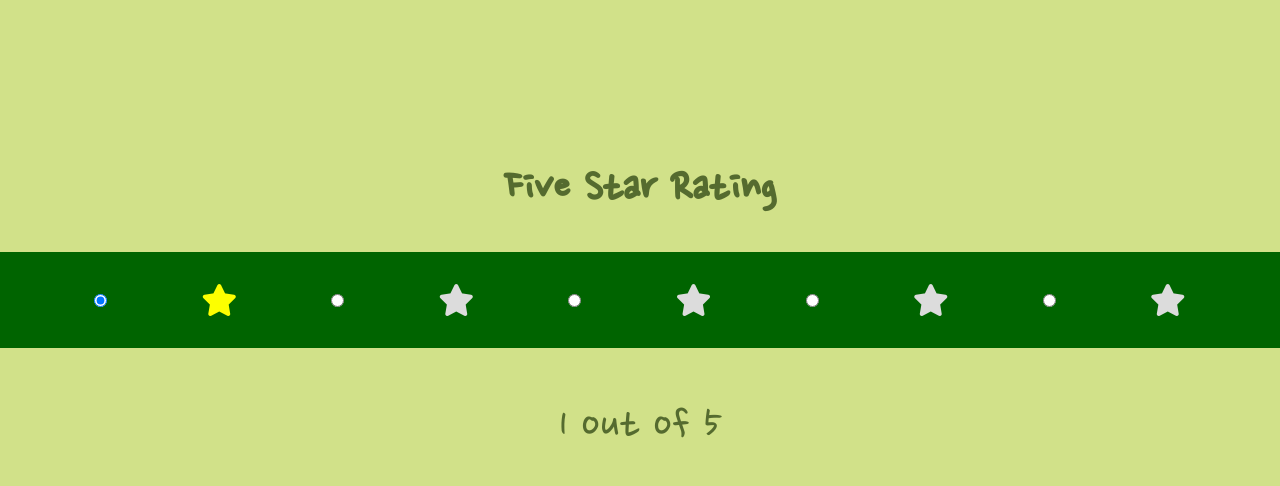
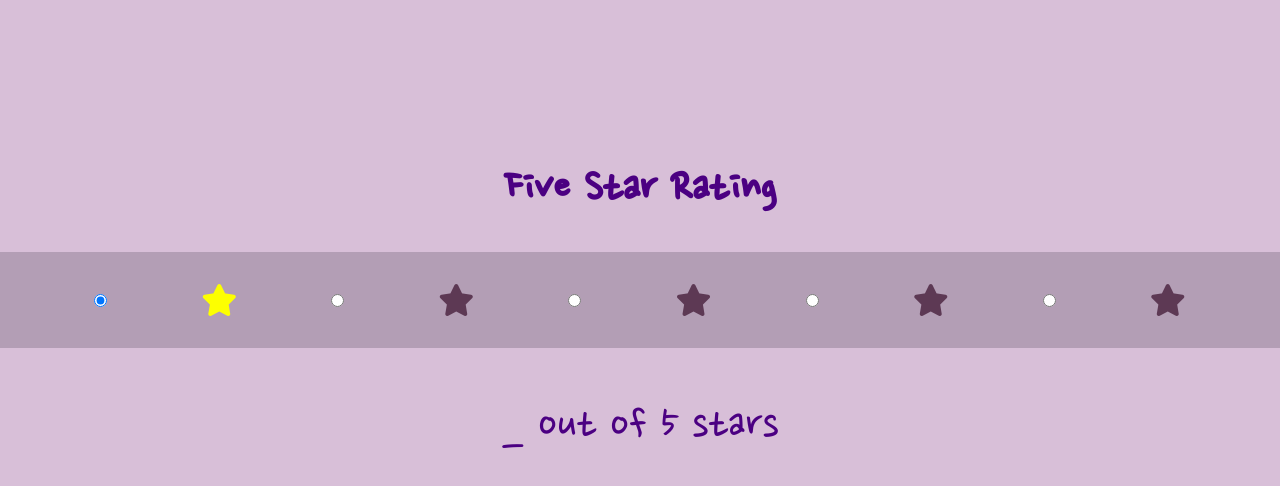
Before and after one commit to VioletViolaVi/five_star_rating, a plain HTML site: page index.html in a window 1280 px wide. Both pictures are taken after a click on the radio button 100 px from the left and 300 px from the top of the page. Drawn offline with Linux system fonts and the light colour scheme.

Commit message:
change colours of project

```diff
--- a/index.html
+++ b/index.html
@@ -33,7 +33,7 @@
       </section>
 
       <section class="score-bg">
-        <p>1 out of 5</p>
+        <p>_ out of 5 stars</p>
       </section>
     </main>
 
--- a/scripts.js
+++ b/scripts.js
@@ -11,10 +11,10 @@ document.addEventListener("DOMContentLoaded", () => {
     const firstBtn = document.getElementById("firstBtn");
     firstBtn.addEventListener("click", () => {
       oneStar.style.color = "#fdff00";
-      twoStars.style.color = "#dcdcdc";
-      threeStars.style.color = "#dcdcdc";
-      fourStars.style.color = "#dcdcdc";
-      fiveStars.style.color = "#dcdcdc";
+      twoStars.style.color = "#5d3954";
+      threeStars.style.color = "#5d3954";
+      fourStars.style.color = "#5d3954";
+      fiveStars.style.color = "#5d3954";
     });
   };
   oneStarRating();
@@ -25,9 +25,9 @@ document.addEventListener("DOMContentLoaded", () => {
     secondBtn.addEventListener("click", () => {
       oneStar.style.color = "#fdff00";
       twoStars.style.color = "#fdff00";
-      threeStars.style.color = "#dcdcdc";
-      fourStars.style.color = "#dcdcdc";
-      fiveStars.style.color = "#dcdcdc";
+      threeStars.style.color = "#5d3954";
+      fourStars.style.color = "#5d3954";
+      fiveStars.style.color = "#5d3954";
     });
   };
   twoStarRating();
@@ -39,8 +39,8 @@ document.addEventListener("DOMContentLoaded", () => {
       oneStar.style.color = "#fdff00";
       twoStars.style.color = "#fdff00";
       threeStars.style.color = "#fdff00";
-      fourStars.style.color = "#dcdcdc";
-      fiveStars.style.color = "#dcdcdc";
+      fourStars.style.color = "#5d3954";
+      fiveStars.style.color = "#5d3954";
     });
   };
   threeStarRating();
@@ -53,7 +53,7 @@ document.addEventListener("DOMContentLoaded", () => {
       twoStars.style.color = "#fdff00";
       threeStars.style.color = "#fdff00";
       fourStars.style.color = "#fdff00";
-      fiveStars.style.color = "#dcdcdc";
+      fiveStars.style.color = "#5d3954";
     });
   };
   fourStarRating();
--- a/styles.css
+++ b/styles.css
@@ -8,7 +8,7 @@
 }
 
 body {
-  background-color: #d1e189;
+  background-color: #d8bfd8;
   cursor: default;
   font-family: "Nanum Pen Script", "Franklin Gothic Medium", "Arial Narrow",
     Arial, sans-serif, cursive;
@@ -23,12 +23,12 @@ body {
 
 .title h1 {
   font-size: 3rem;
-  color: #556b2f;
+  color: #4b0082;
 }
 
 /**************************************************** form */
 .star-rating-bg {
-  background-color: #006400;
+  background-color: #b39eb5;
   width: 100%;
   height: 6rem;
   padding: 2rem 0;
@@ -43,7 +43,7 @@ body {
 /**************************************************** stars */
 .form-bg i {
   font-size: 2rem;
-  color: #dcdcdc;
+  color: #5d3954;
   cursor: pointer;
 }
 
@@ -60,5 +60,5 @@ body {
 
 .score-bg p {
   font-size: 3rem;
-  color: #556b2f;
+  color: #4b0082;
 }
```
